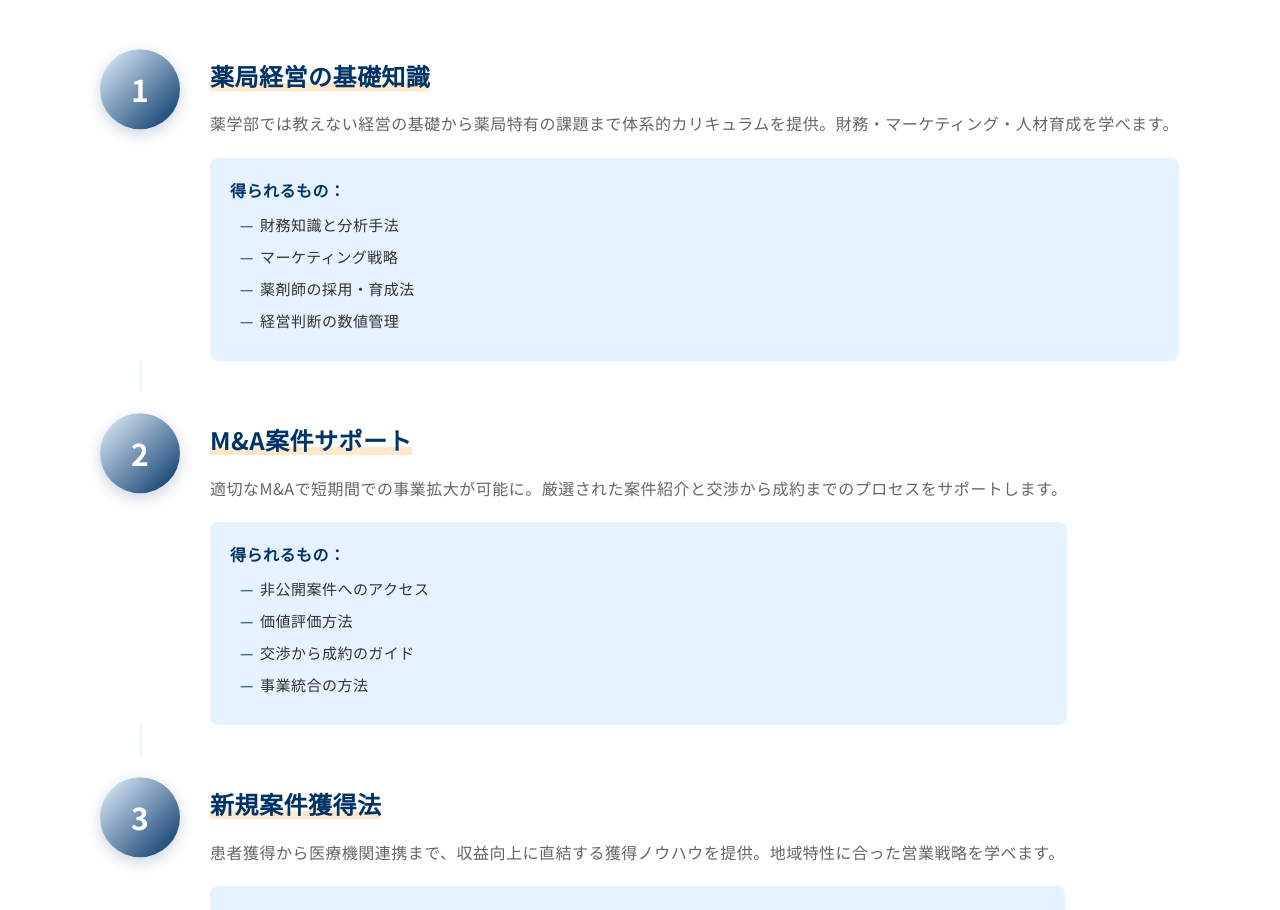
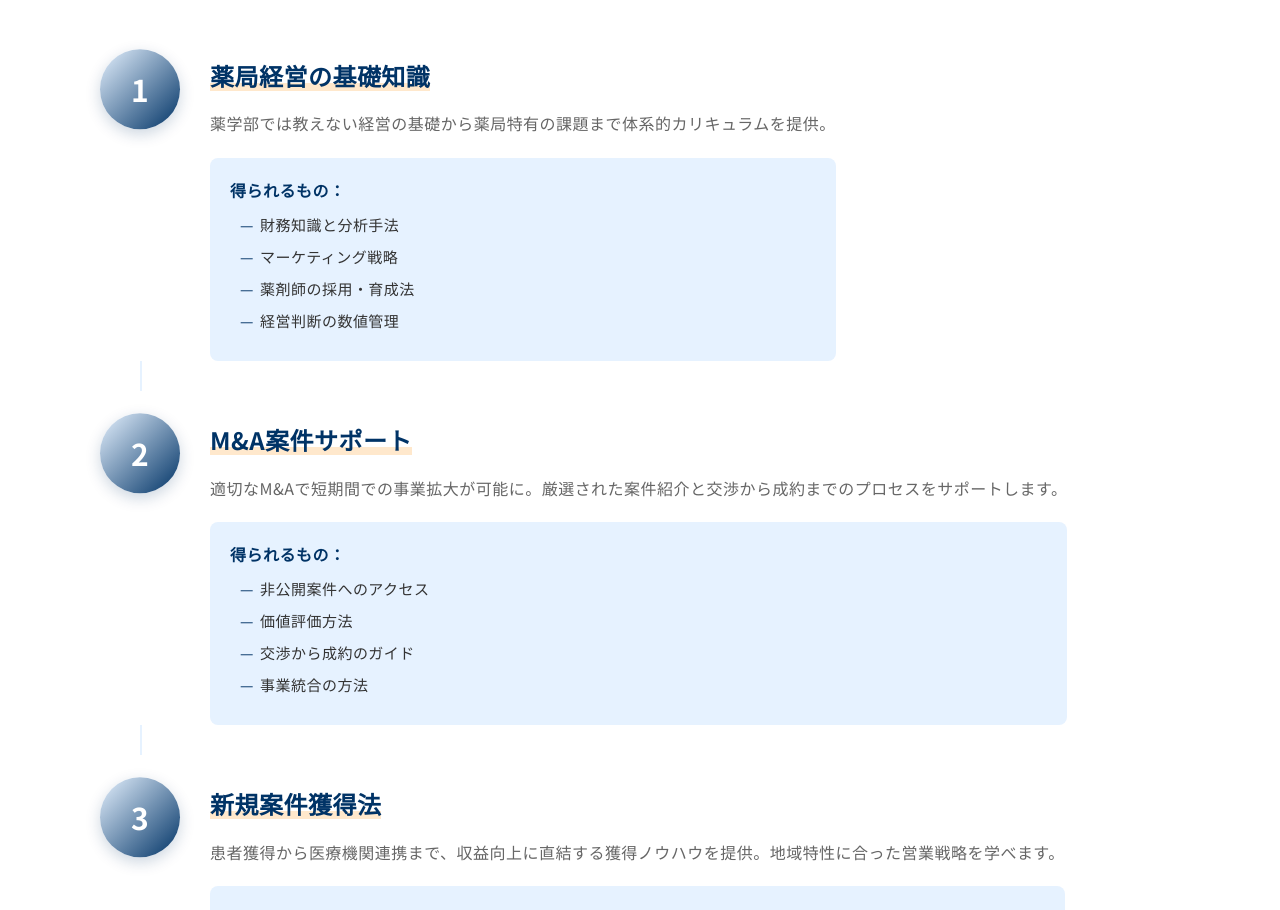
Before and after one commit to origami0916/-, a plain HTML site: page index.html in a window 1280 px wide. Shown: the part 1545-2455 px from the top of the page. Drawn offline with Linux system fonts and the light colour scheme; files whose address does not match are found by name.

Commit message:
Update index.html

```diff
--- a/index.html
+++ b/index.html
@@ -880,7 +880,7 @@
                 <div class="solution-content">
                     <h3><span class="keyword">薬局経営の基礎知識</span></h3>
                     <p>
-                        薬学部では教えない経営の基礎から薬局特有の課題まで体系的カリキュラムを提供。財務・マーケティング・人材育成を学べます。
+                        薬学部では教えない経営の基礎から薬局特有の課題まで体系的カリキュラムを提供。
                     </p>
                     <div class="solution-benefits">
                         <h4>得られるもの：</h4>
```
